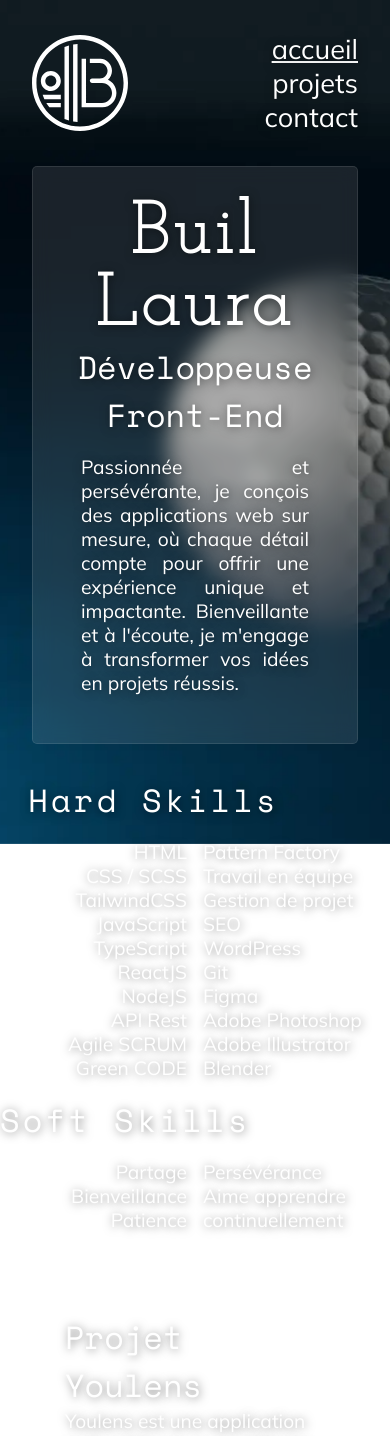
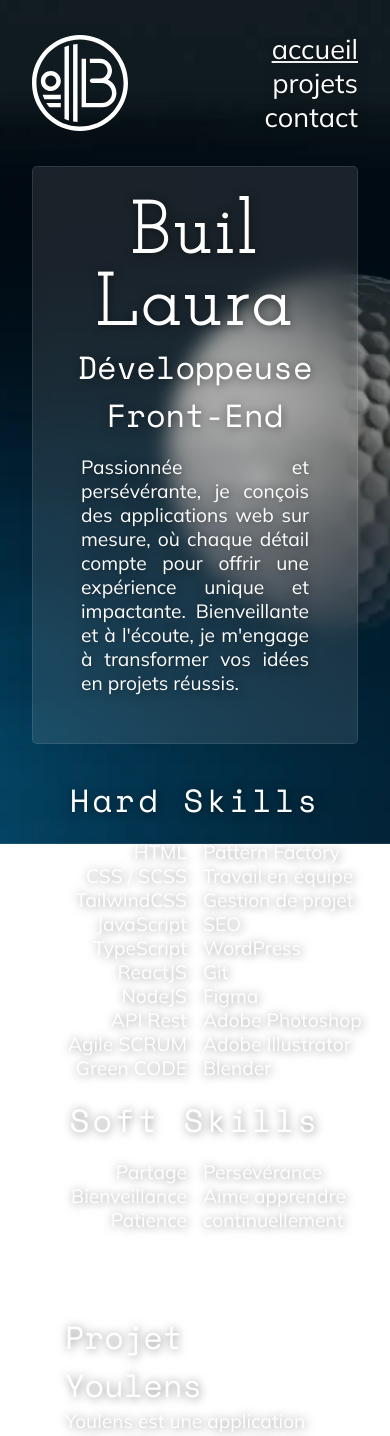
Before and after one commit to LauraBuil/myportfolio, a React (Vite) app: page / in a window 390 px wide. Shown: the top 1436 px of the page. Built offline with nearby package versions, Linux system fonts and the light colour scheme.

Commit message:
feat: adjust on responsive

```diff
--- a/src/assets/scss/components/contact.scss
+++ b/src/assets/scss/components/contact.scss
@@ -82,9 +82,6 @@
     text-align: center;
     color: white;
     text-shadow: 1px 1px 10px rgba(0, 0, 0, 0.5);
-    @media (min-width: 320px) and (max-width: 374px) {
-      font-size: 1rem;
-    }
     @media (min-width: 768px) {
       font-size: 1.2rem;
       text-align: justify;
--- a/src/assets/scss/components/mySkills.scss
+++ b/src/assets/scss/components/mySkills.scss
@@ -4,6 +4,7 @@
     align-items: center;
     justify-content: center;
     margin: 2rem 0 0 0;
+
   @media (min-width: 1366px){
     display: grid;
     grid-template-columns: repeat(2, 1fr);
@@ -15,6 +16,9 @@
     margin: 4rem 20rem;
   }
   &__container {
+    display: flex;
+    flex-direction: column;
+    align-items: center;
     @media (min-width: 1366px){
       display: flex;
       flex-direction: column;
--- a/src/assets/scss/main.css
+++ b/src/assets/scss/main.css
@@ -370,11 +370,6 @@
   color: white;
   text-shadow: 1px 1px 10px rgba(0, 0, 0, 0.5);
 }
-@media (min-width: 320px) and (max-width: 374px) {
-  .me__text {
-    font-size: 1rem;
-  }
-}
 @media (min-width: 768px) {
   .me__text {
     font-size: 1.2rem;
@@ -446,6 +441,11 @@
   .skills {
     margin: 4rem 20rem;
   }
+}
+.skills__container {
+  display: flex;
+  flex-direction: column;
+  align-items: center;
 }
 @media (min-width: 1366px) {
   .skills__container {
--- a/src/components/MySkills.tsx
+++ b/src/components/MySkills.tsx
@@ -42,7 +42,7 @@ export default function MySkills() {
                         </div>
                         <div>
                             <li className='skills__container__list__text'>Persévérance</li>
-                            <li className='skills__container__list__text'>Aime apprendre continuellement</li>
+                            <li className='skills__container__list__text'>Aime apprendre<br/> continuellement</li>
                         </div>
                     </ul>
                 </div>
```
Also changed, not shown: 1 other file (tests, documents, lock files or other folders).
